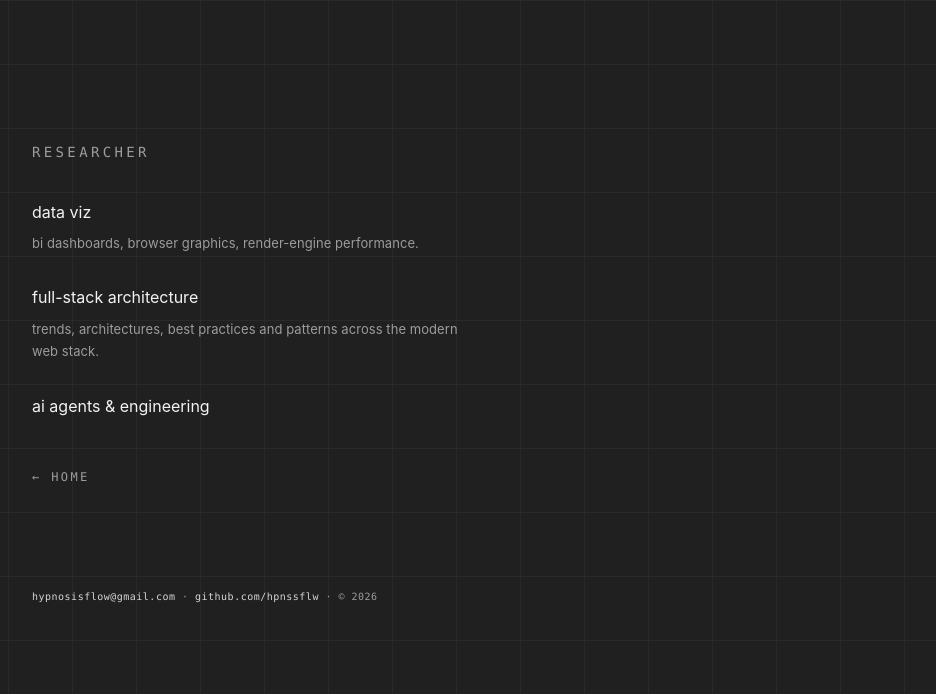
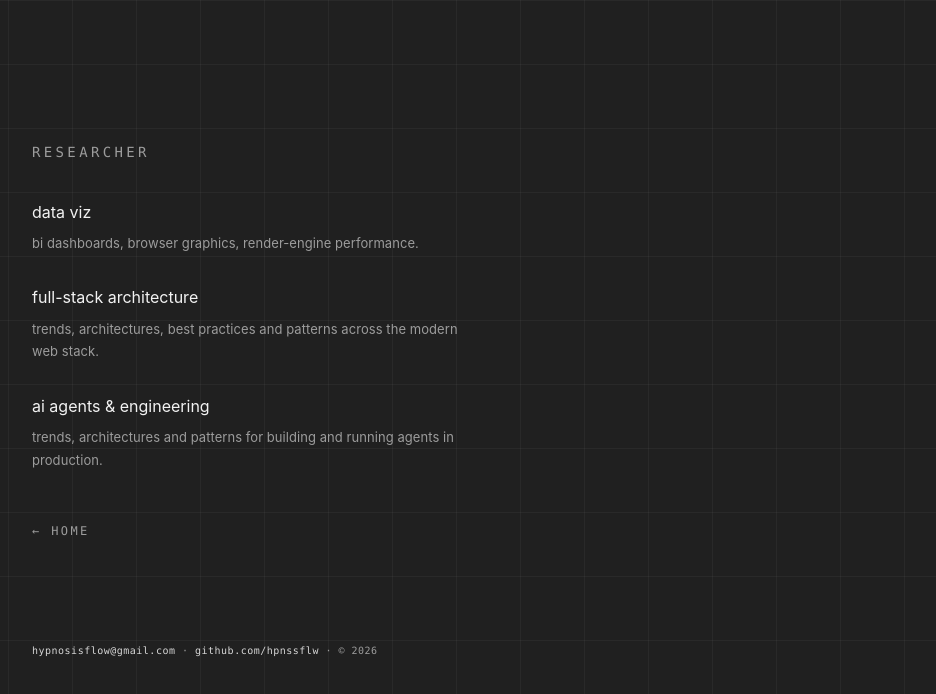
Before and after one commit to hpnssflw/webpage, a plain HTML site: page researcher/index.html in a window 1280 px wide. Shown: the whole page, without its empty margins (312-1248 px from the left). Drawn offline with Linux system fonts and the light colour scheme.

Commit message:
Restore AI Agents description on /researcher/
Keeps the link to agent.html but adds the gloss back, matching the
other two topics.

Co-Authored-By: Claude Sonnet 5 <noreply@anthropic.com>

```diff
--- a/researcher/index.html
+++ b/researcher/index.html
@@ -24,6 +24,7 @@
         </li>
         <li>
           <a class="topic-name" href="agent.html">AI Agents &amp; Engineering</a>
+          <span class="topic-gloss">trends, architectures and patterns for building and running agents in production.</span>
         </li>
       </ul>
 
```
